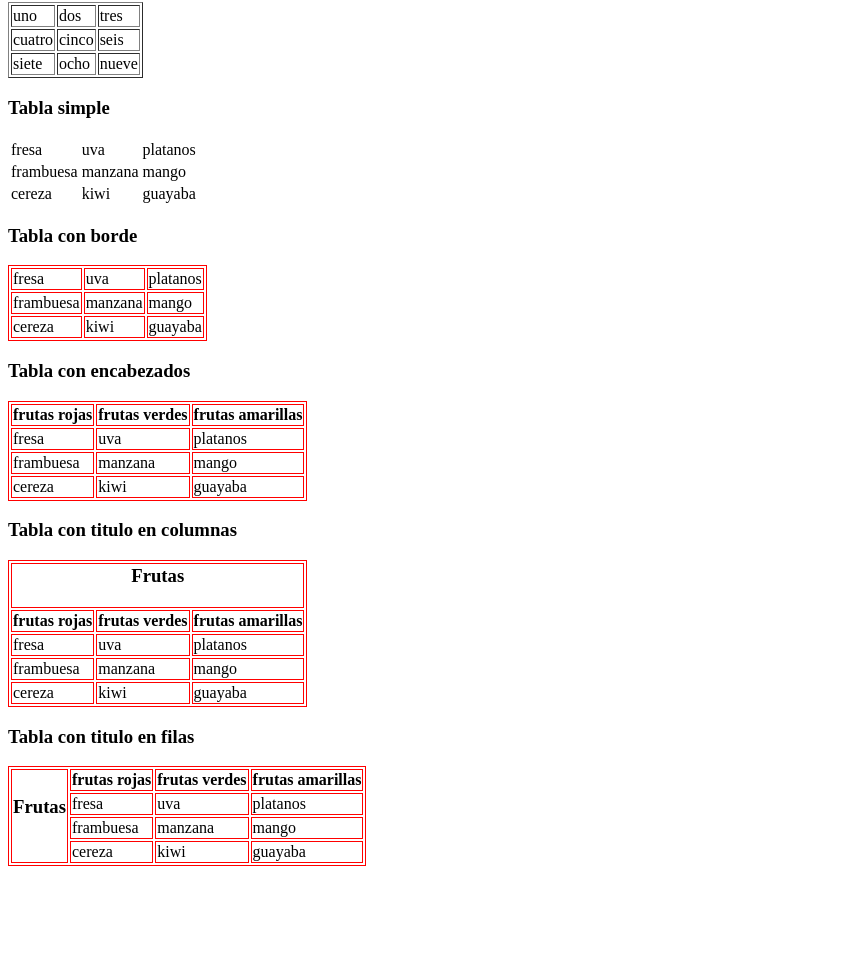
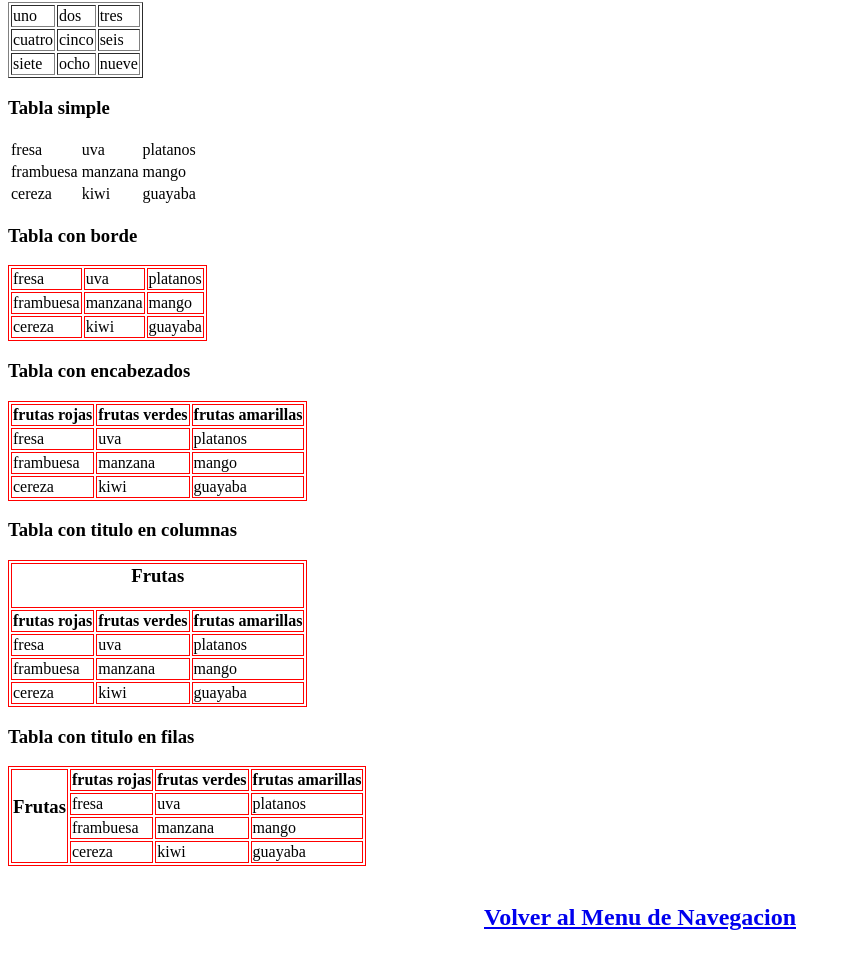
Before and after one commit to FloresRamirezVictorE/tablas_flores_ramirez, a plain HTML site: page index.html in a window 1280 px wide. Shown: the part 64-1032 px from the top of the page, without its empty margins (0-850 px from the left). Before the commit the page ends 938 px from the top, so only its background shows below. Drawn offline with Linux system fonts and the light colour scheme.

Commit message:
Update index.html

```diff
--- a/index.html
+++ b/index.html
@@ -135,6 +135,11 @@
 </tr>
 </table>
 
+<br>
+
+<a href="https://floresramirezvictore.github.io/menu/"><h2><center>Volver al Menu de Navegacion</h2></center></a><br>
+
+
 
 
 
```
